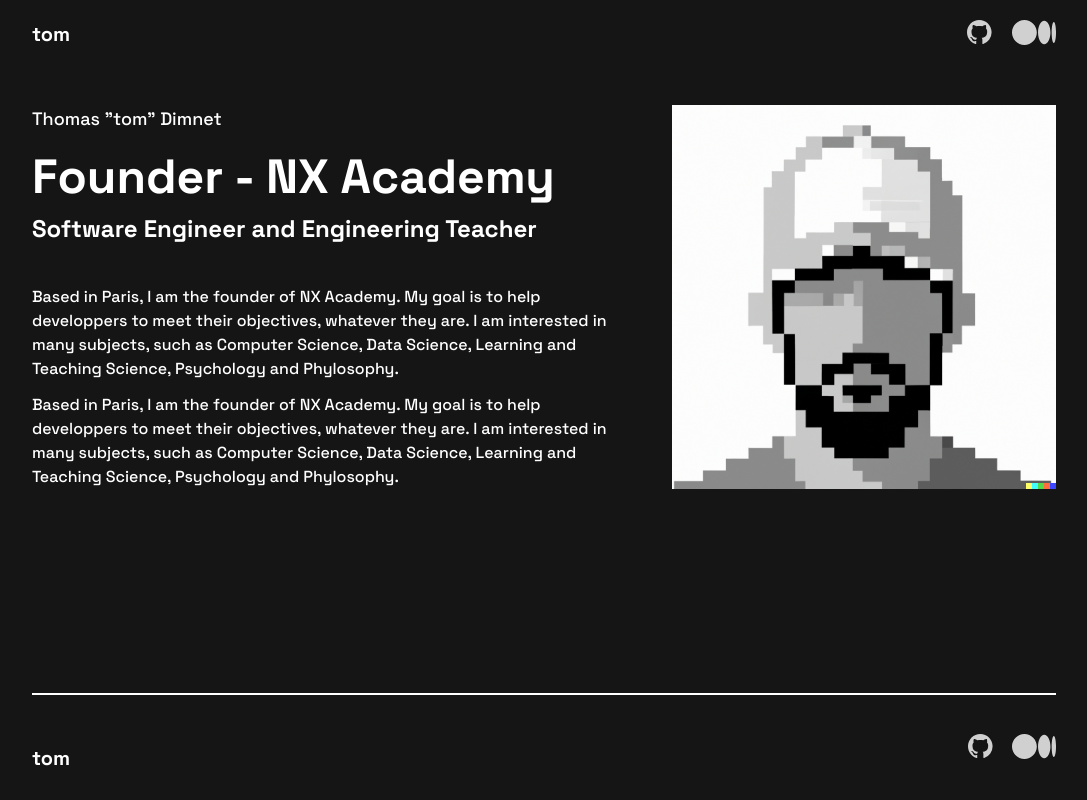
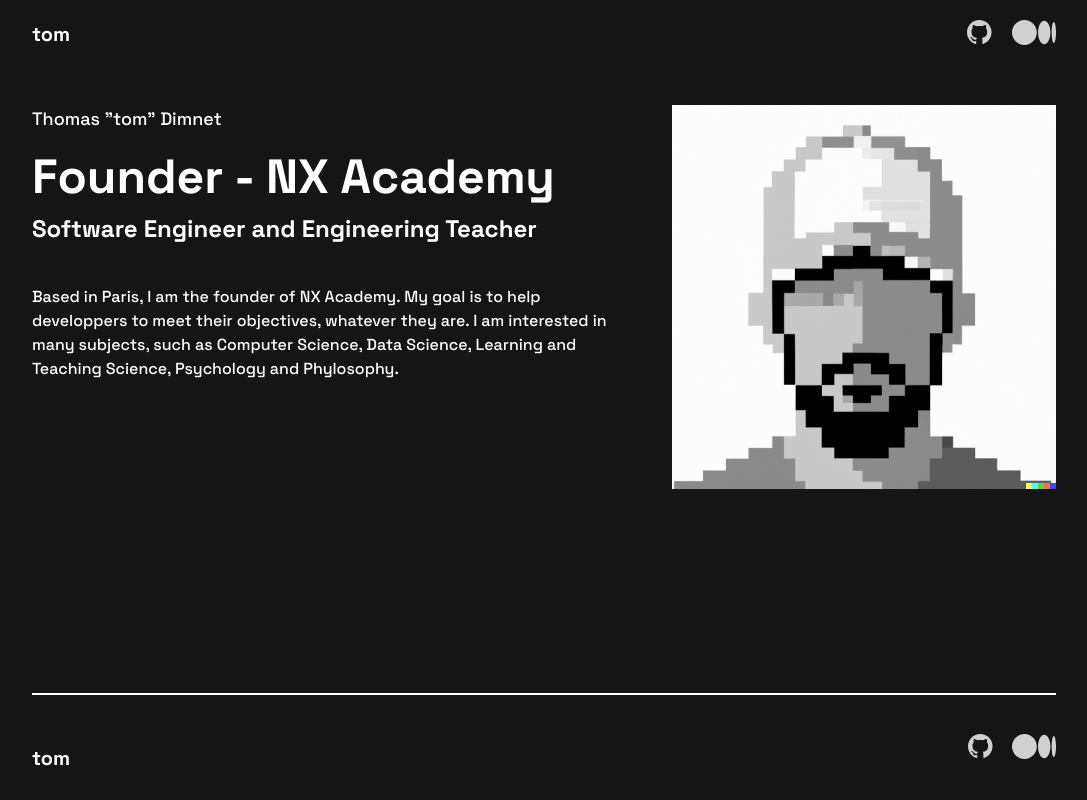
Before and after one commit to tdimnet/tdimnet.github.io, a React (Vite) app: page / in a window 1280 px wide. Shown: the whole page, without its empty margins (96-1183 px from the left). Built offline with nearby package versions, Linux system fonts and the light colour scheme.

Commit message:
Running formatter

```diff
--- a/src/components/Heading/index.tsx
+++ b/src/components/Heading/index.tsx
@@ -26,9 +26,7 @@ function Component({
   }
 
   return (
-    <h3 className={`${css} font-bold font-space-grotest text-xl`}>
-      {content}
-    </h3>
+    <h3 className={`${css} font-bold font-space-grotest text-xl`}>{content}</h3>
   );
 }
 
--- a/src/pages/Home/index.tsx
+++ b/src/pages/Home/index.tsx
@@ -39,12 +39,6 @@ function Page() {
             interested in many subjects, such as Computer Science, Data Science,
             Learning and Teaching Science, Psychology and Phylosophy.
           </Paragraph>
-          <Paragraph>
-            Based in Paris, I am the founder of NX Academy. My goal is to help
-            developpers to meet their objectives, whatever they are. I am
-            interested in many subjects, such as Computer Science, Data Science,
-            Learning and Teaching Science, Psychology and Phylosophy.
-          </Paragraph>
         </div>
       </section>
     </main>
```
